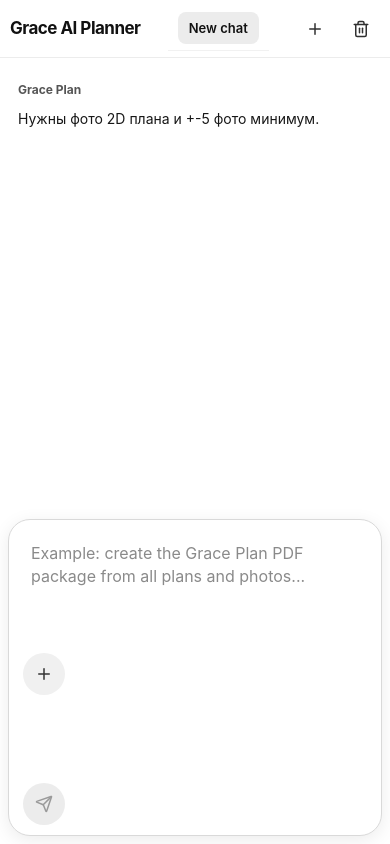
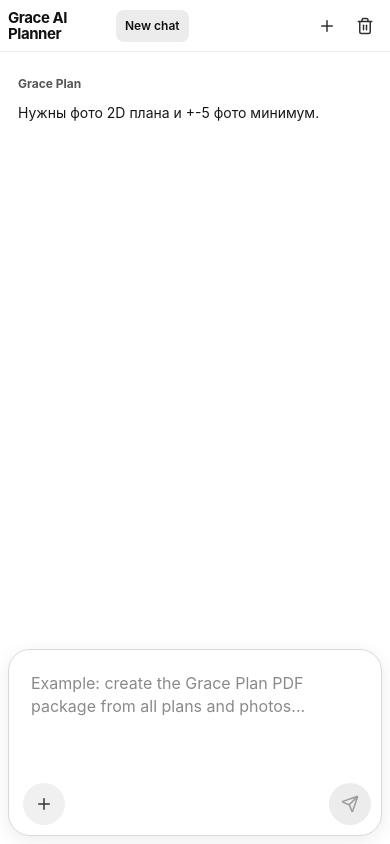
Before and after one commit to ukraine-devs/GracePlan, a React (Vite) app: page / in a window 390 px wide. Built offline with nearby package versions, Linux system fonts and the light colour scheme.

Commit message:
Polish responsive header and move file control down

```diff
--- a/src/styles.css
+++ b/src/styles.css
@@ -17,7 +17,7 @@
 
 .chat-panel {
   display: grid;
-  grid-template-rows: auto auto minmax(0, 1fr) auto auto auto;
+  grid-template-rows: auto minmax(0, 1fr) auto auto auto;
   width: 100%;
   height: 100dvh;
   margin: 0 auto;
@@ -27,7 +27,8 @@
 .topbar {
   display: flex;
   align-items: center;
-  justify-content: space-between;
+  gap: 10px;
+  min-width: 0;
   min-height: 58px;
   padding: 8px 18px;
   border-bottom: 1px solid #ececec;
@@ -41,19 +42,22 @@
   gap: 8px;
 }
 
+.brand-row {
+  flex: 0 1 auto;
+  min-width: 0;
+}
+
+.header-actions {
+  flex: 0 0 auto;
+}
+
 .brand-text {
-  display: inline-flex;
-  flex-direction: column;
   color: #111;
-  font-size: 17px;
+  font-size: clamp(16px, 2.3vw, 20px);
   font-weight: 700;
   letter-spacing: -.03em;
-  line-height: .95;
-}
-
-.brand-text span:last-child {
-  color: #6b6b6b;
-  font-size: 14px;
+  line-height: 1.05;
+  white-space: nowrap;
 }
 
 .icon-button {
@@ -74,11 +78,11 @@
 
 .chat-tabs {
   display: flex;
+  flex: 1 1 auto;
   gap: 6px;
   min-width: 0;
   overflow-x: auto;
-  padding: 8px 18px;
-  border-bottom: 1px solid #f1f1f1;
+  padding: 0;
   scrollbar-width: none;
 }
 
@@ -328,8 +332,8 @@
 
 .file-row {
   position: relative;
-  grid-column: 1 / -1;
-  padding-bottom: 80px;
+  grid-column: 1 / 2;
+  grid-row: 2;
   display: flex;
   align-items: flex-end;
   gap: 10px;
@@ -352,6 +356,7 @@
 }
 
 .prompt-box {
+  grid-column: 1 / -1;
   display: block;
   min-width: 0;
 }
@@ -396,8 +401,12 @@
 }
 
 @media (max-width: 700px) {
-  .topbar { min-height: 52px; padding: 6px 10px; }
-  .chat-tabs { padding: 6px 10px; }
+  .topbar { min-height: 52px; gap: 6px; padding: 6px 8px; }
+  .brand-row { flex: 0 1 102px; }
+  .brand-text { font-size: 15px; white-space: normal; }
+  .chat-tab { max-width: 112px; padding: 0 9px; font-size: 12px; }
+  .header-actions { gap: 4px; }
+  .icon-button { width: 34px; min-height: 34px; }
   .messages {
     gap: 18px;
     padding: 22px 14px 18px;
@@ -414,8 +423,8 @@
 }
 
 @media (max-width: 380px) {
-  .brand-text { font-size: 16px; }
-  .brand-text span:last-child { font-size: 13px; }
+  .brand-row { flex-basis: 78px; }
+  .brand-text { font-size: 14px; }
   .status-badge { max-width: 42vw; overflow: hidden; text-overflow: ellipsis; }
 }
 
@@ -469,10 +478,10 @@
 
 .file-menu {
   position: absolute;
-  top: 100%;
+  bottom: 100%;
   left: 0;
   right: 0;
-  margin-top: 4px;
+  margin-bottom: 6px;
   width: 100%;
   display: flex;
   flex-wrap: nowrap;
```
